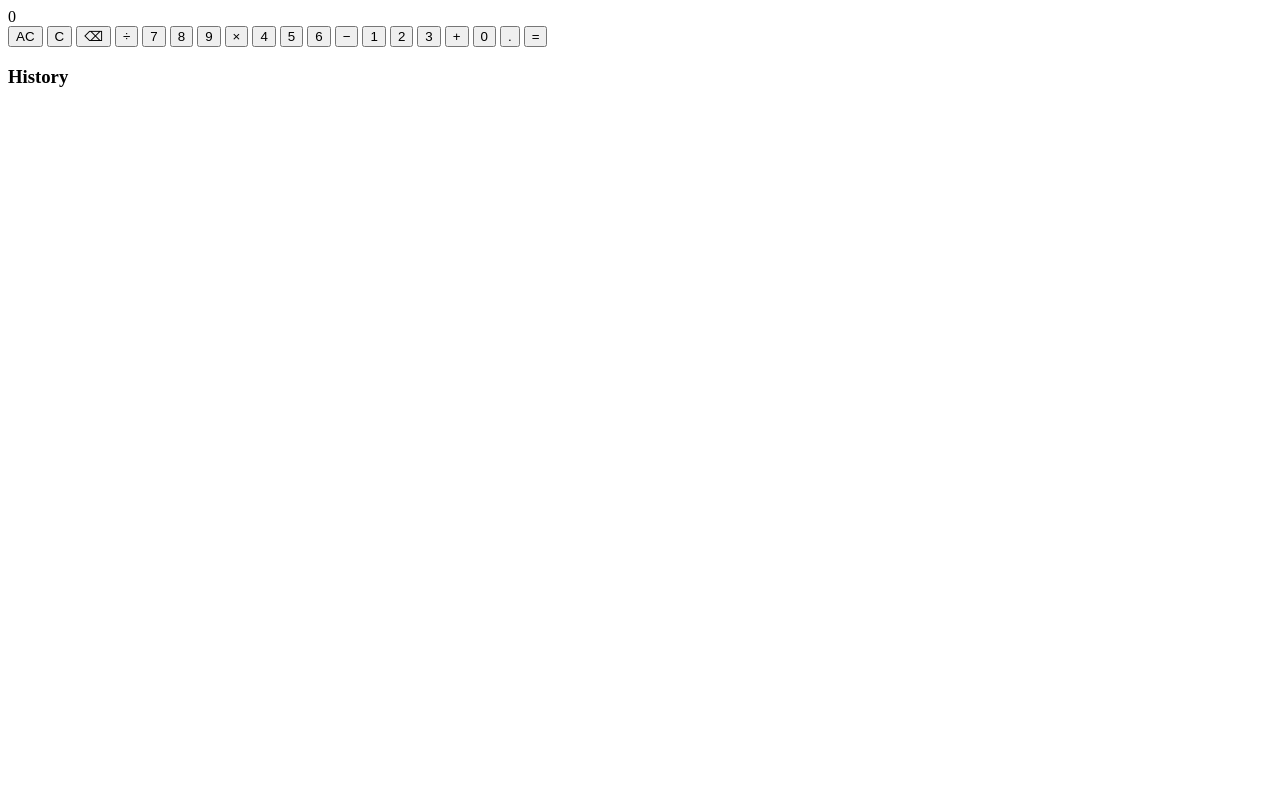
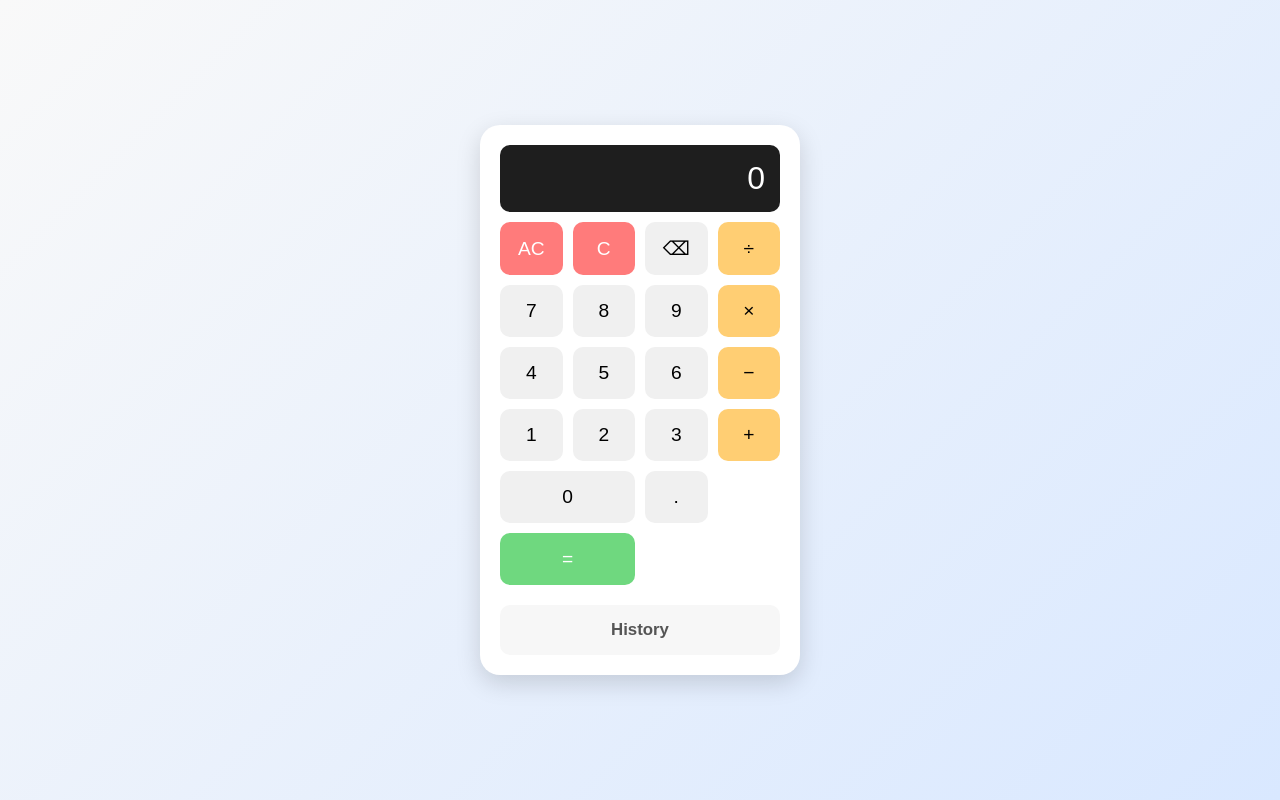
Before and after one commit to Feruzaaaaa/MiniCalculator, a website: page index.html in a window 1280 px wide. Drawn offline with Linux system fonts and the light colour scheme.

Commit message:
last changes

```diff
--- a/index.html
+++ b/index.html
@@ -4,7 +4,7 @@
     <meta charset="UTF-8" />
     <meta name="viewport" content="width=device-width, initial-scale=1.0" />
     <title>Accessible Calculator</title>
-    <link rel="stylesheet" href="styles.css" />
+    <link rel="stylesheet" href="style.css" />
 </head>
 <body>
 <main class="calculator" role="application" aria-label="Calculator">
--- a/package.json
+++ b/package.json
@@ -4,6 +4,7 @@
   "description": "",
   "main": "index.js",
   "scripts": {
+    "start": "npx http-server -c-1 -p 3000",
     "test": "echo \"Error: no test specified\" && exit 1"
   },
   "private": true
```
